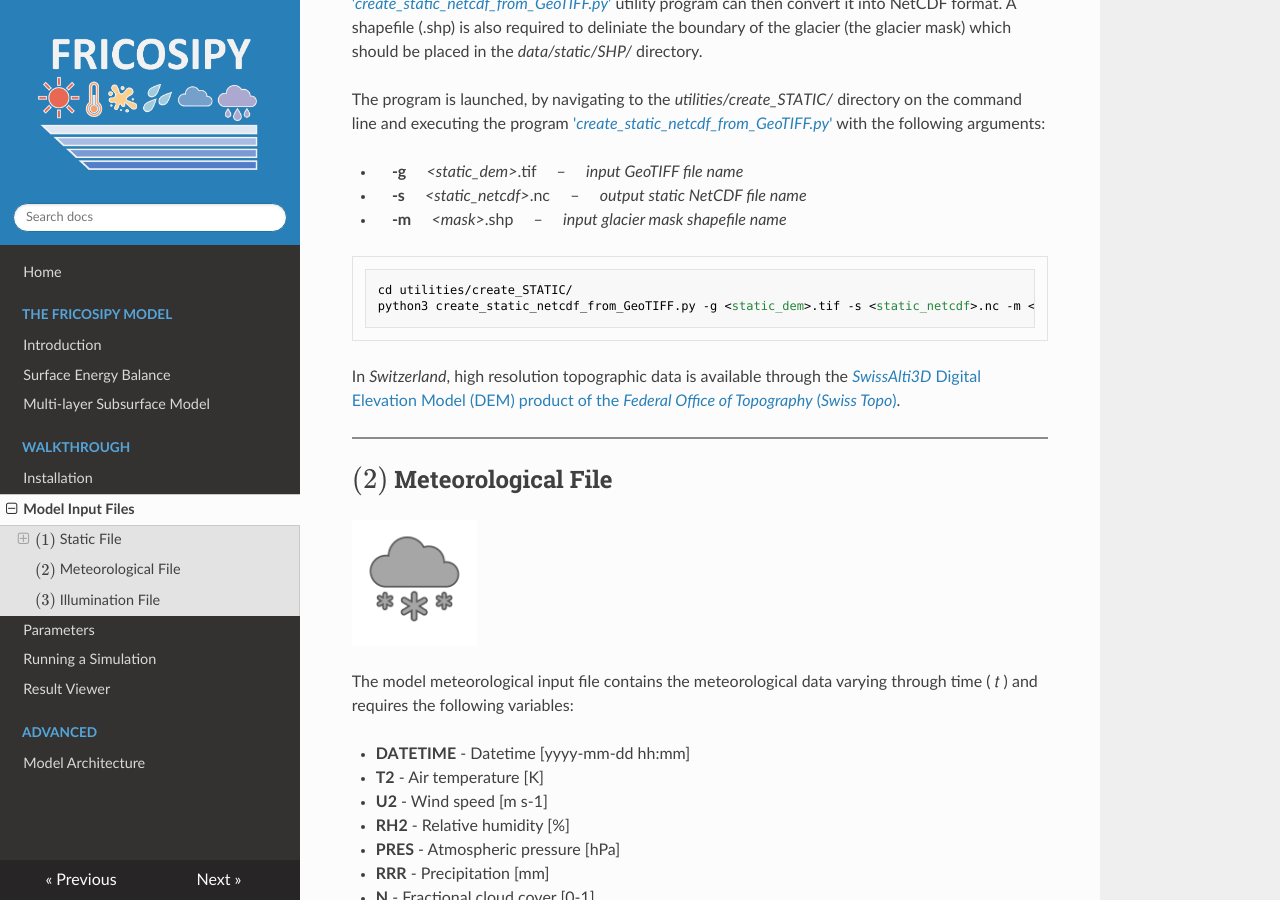
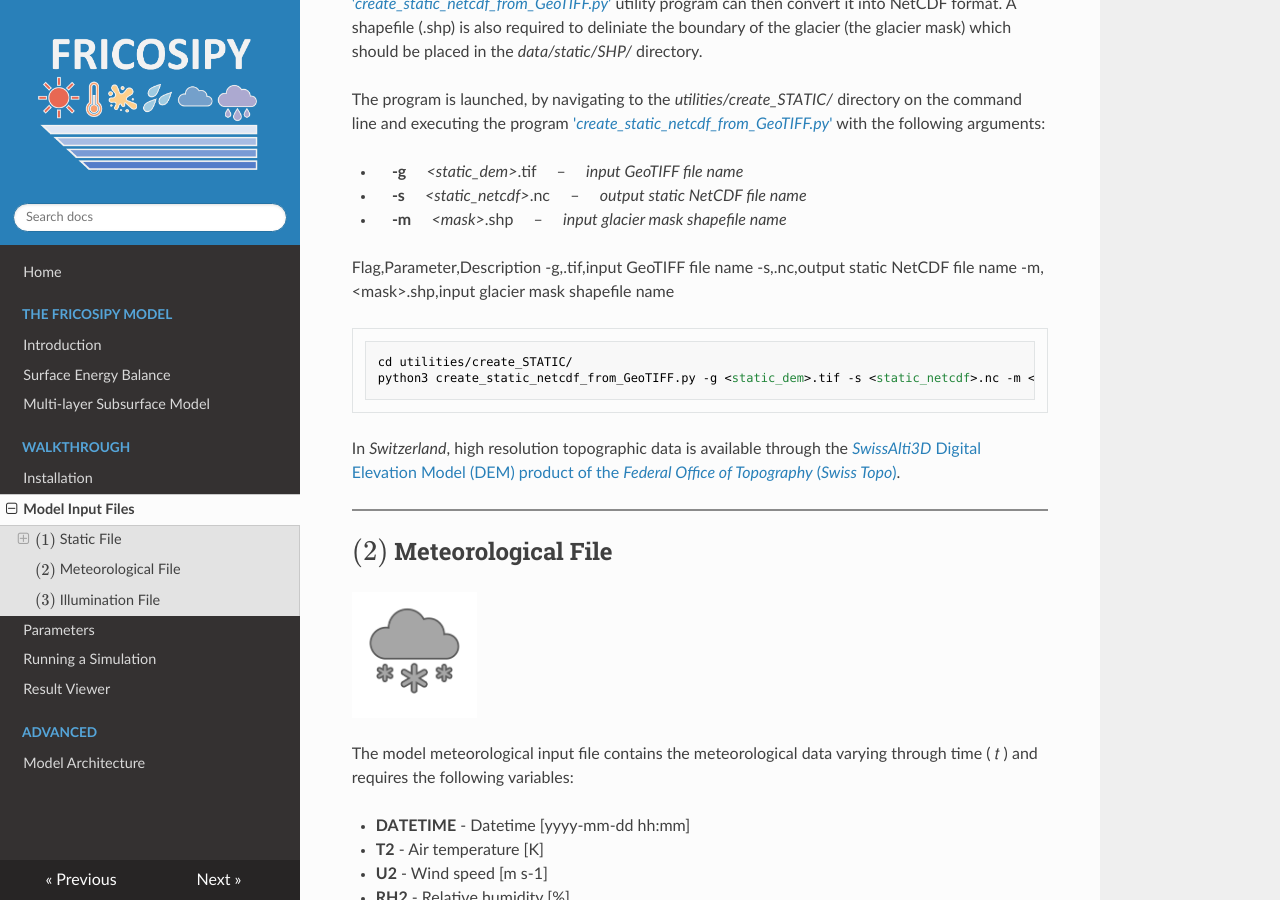
Before and after one commit to MarcusGastaldello/FRICOSIPY, an MkDocs documentation site: the page built from docs/model_input_files.md, in a window 1280 px wide and 900 px high, scrolled down 1912 px. Built offline with MkDocs 1.6.1, drawn with Linux system fonts in a browser that asks for light colours; nearby versions of some CDN libraries.

Commit message:
Update model_input_files.md

````diff
--- a/docs/model_input_files.md
+++ b/docs/model_input_files.md
@@ -70,6 +70,11 @@ The program is launched, by navigating to the *utilities/create_STATIC/* directo
 * &emsp; **-g** &emsp; *&lt;static_dem&gt;*.tif &emsp; &ndash; &emsp; *input GeoTIFF file name*
 * &emsp; **-s** &emsp; *&lt;static_netcdf&gt;*.nc &emsp; &ndash; &emsp; *output static NetCDF file name*
 * &emsp; **-m** &emsp; *&lt;mask&gt;*.shp &emsp; &ndash; &emsp; *input glacier mask shapefile name*
+
+Flag,Parameter,Description
+-g,<static_dem>.tif,input GeoTIFF file name
+-s,<static_netcdf>.nc,output static NetCDF file name
+-m,<mask\>.shp,input glacier mask shapefile name
 
 ```text
 cd utilities/create_STATIC/
````
